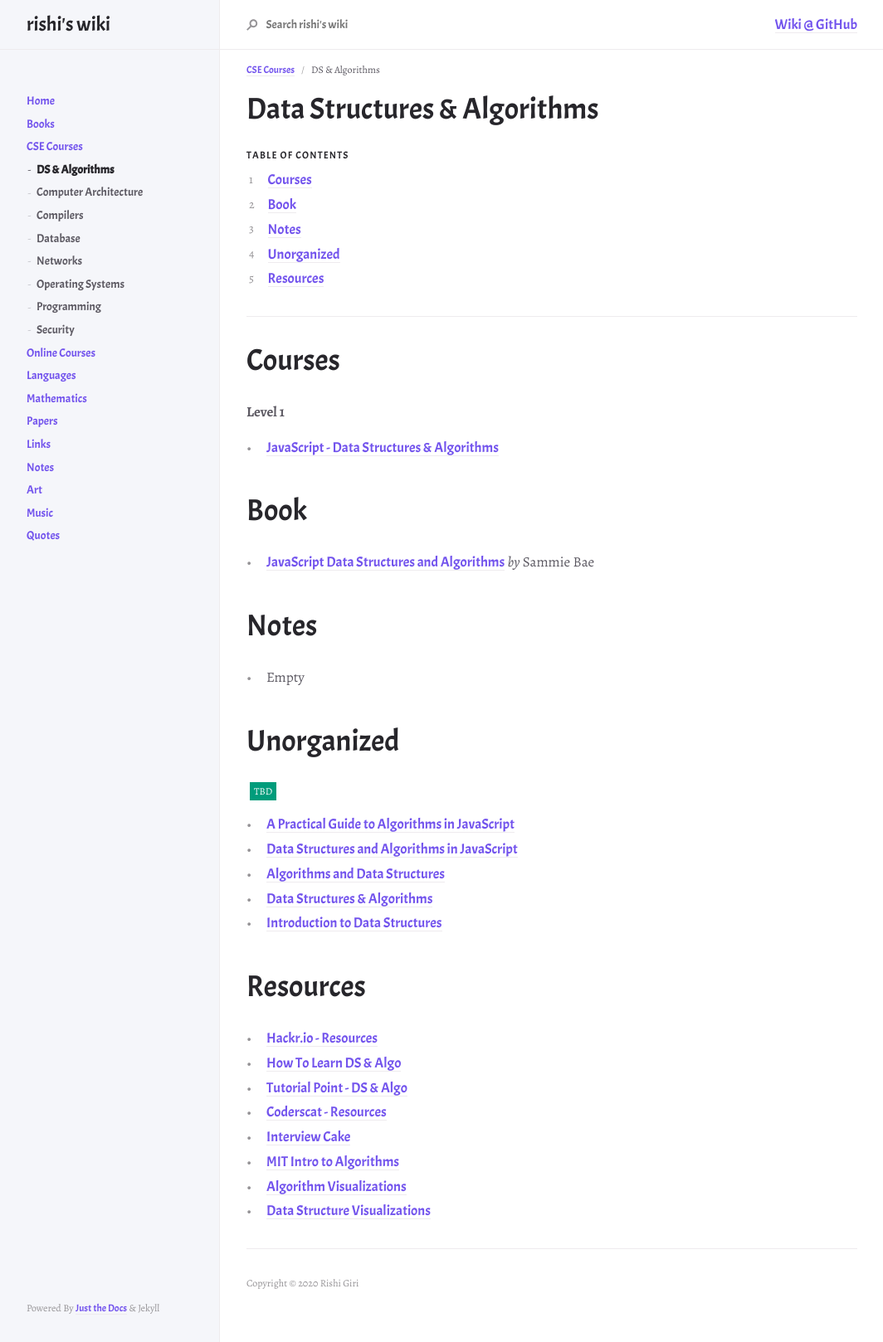
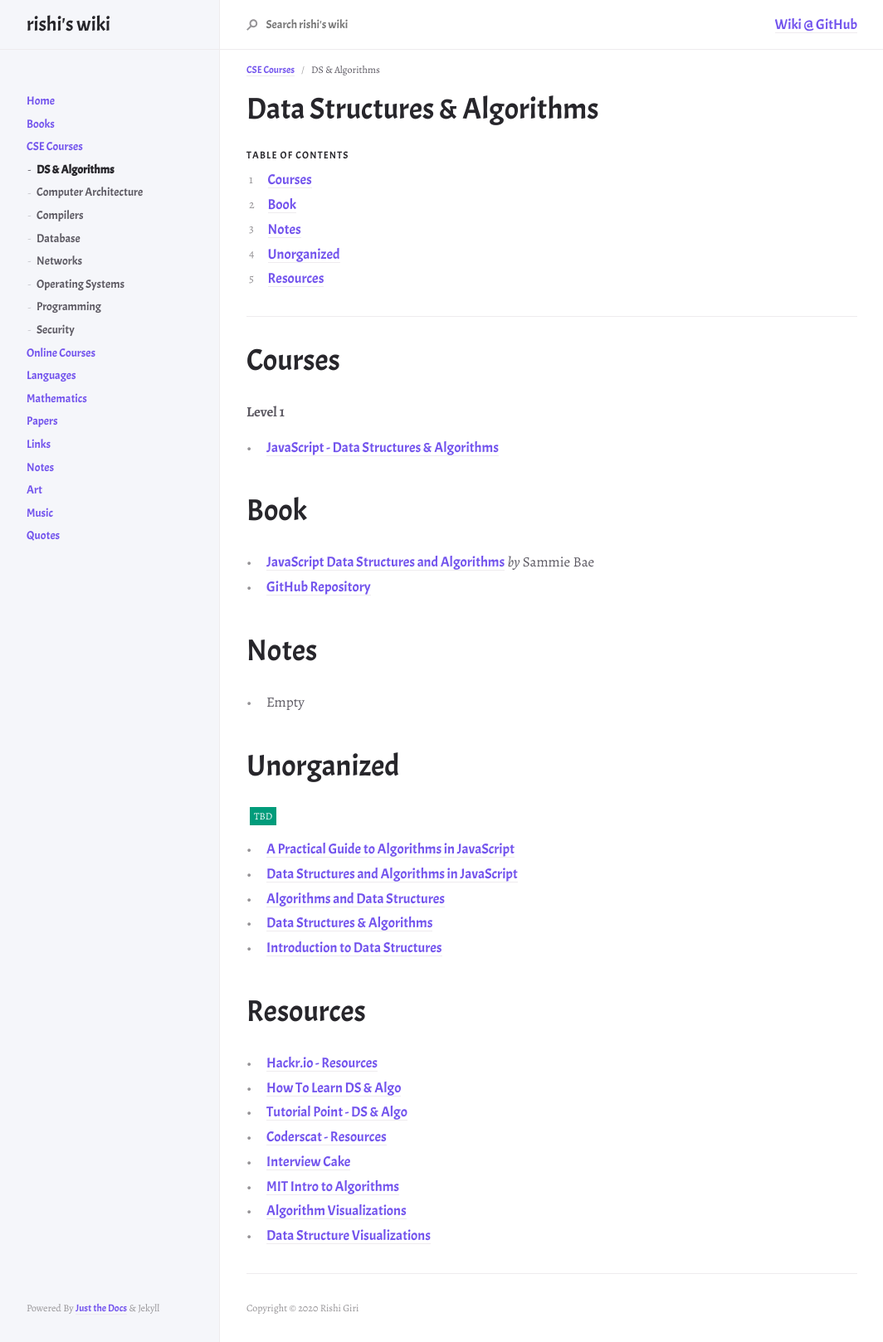
Before and after one commit to r8w/r8w, a Jekyll site: the page built from docs/courses/algorithms.md, in a window 1280 px wide. Shown: the whole page at 83% size, without its empty margins (107-1171 px from the left). Built offline with Jekyll 4.4.1, drawn with Linux system fonts in a browser that asks for light colours; nearby versions of some CDN libraries.

```diff
--- a/docs/courses/algorithms.md
+++ b/docs/courses/algorithms.md
@@ -24,7 +24,8 @@ __Level 1__
 
 # Book
 
-- [JavaScript Data Structures and Algorithms]() *by* Sammie Bae
+- [JavaScript Data Structures and Algorithms](https://www.apress.com/gp/book/9781484239872) *by* Sammie Bae
+- [GitHub Repository](https://github.com/Apress/js-data-structures-and-algorithms)
 
 # Notes
 
```
